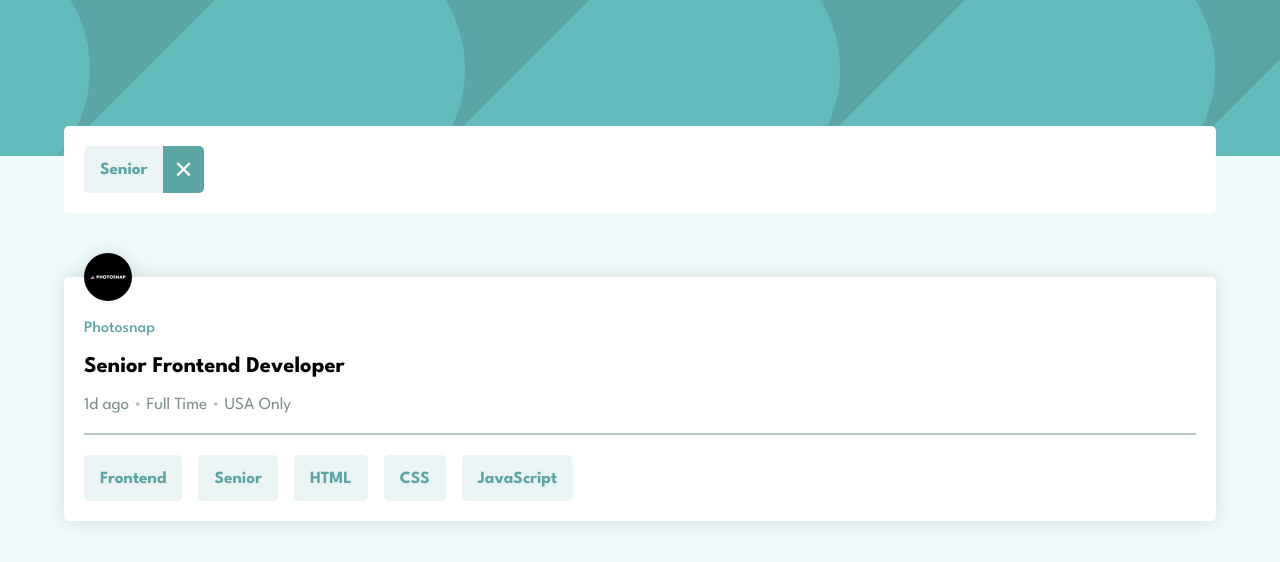
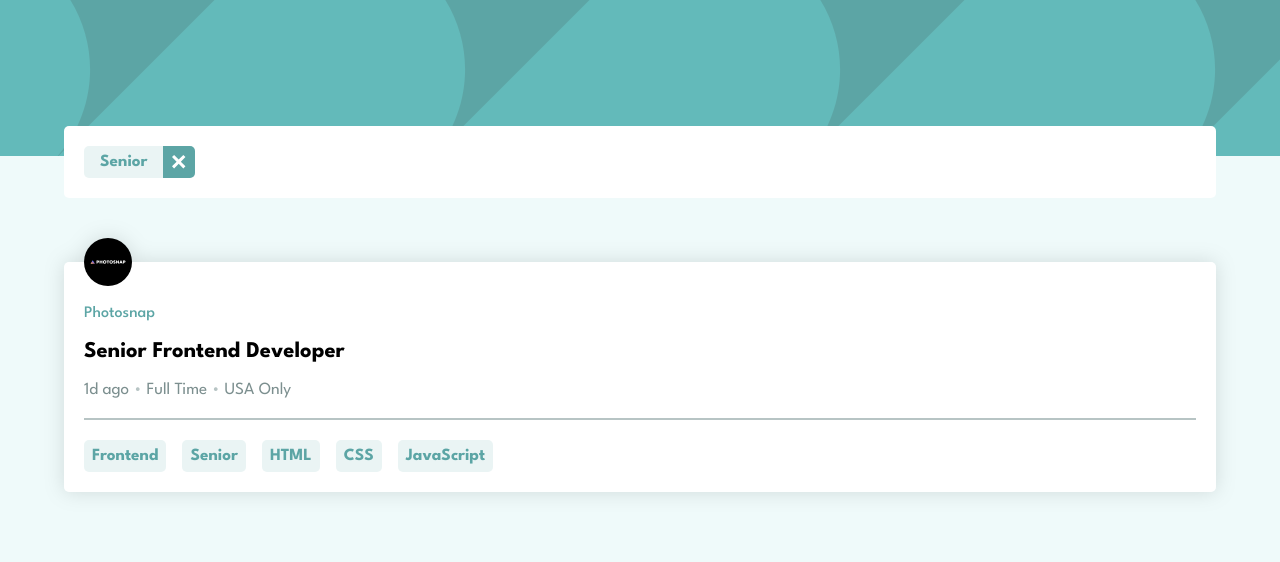
Before and after one commit to RyanNolan1/react-job-listing, a React (Create React App) app: page / in a window 1280 px wide. Both pictures are taken after a click on the button "Senior". Shown: the top 562 px of the page. Built offline with nearby package versions, Linux system fonts and the light colour scheme.

Commit message:
this will add further styling to all the buttons on the app

```diff
--- a/src/App.css
+++ b/src/App.css
@@ -60,10 +60,12 @@ body {
   background: #5ca5a520;
   font-size: 1.066rem;
   border-radius: 5px;
+  padding-left:0.5rem;
+  padding-right:0.5rem;
   border: none;
-  padding: 16px 16px 14px 16px;
   font-weight: 700;
   transition: 0.3s;
+  height:32px;
 }
 
 .info-button:hover {
@@ -86,7 +88,7 @@ header {
   border-radius: 5px;
   display: flex;
   flex-direction: row;
-  gap: 1rem;
+  gap: 1.25rem;
   color: #5ca5a5;
   padding: 1.25rem;
   flex-wrap: wrap;
@@ -98,26 +100,27 @@ header {
   justify-content: center;
   align-items: center;
   gap: 1rem;
+  border-radius: 5px;
   background: #5ca5a520;
-  border-radius: 5px;
+}
+
+.job-details-button-text {
+  padding: 0 0 0 16px;
+  font-weight: 700;
   font-size: 1.066rem;
-  font-weight: 700;
-  padding: 0 0 0 16px;
 }
 
 .job-details-button {
   display: flex;
   justify-content: center;
   align-items: center;
-  font-size: 1.5rem;
-  font-family: "League Spartan", sans-serif;
   border: none;
   background-color: #5ca5a5;
-  color: white;
   border-radius: 0 5px 5px 0;
   transition: 0.3s;
-  padding: 10px 10px 9px 10px;
   overflow: hidden;
+  height:32px;
+  width:32px;
 }
 
 .job-details-button:hover {
--- a/src/App.js
+++ b/src/App.js
@@ -68,7 +68,7 @@ function JobDetailsList({ jobDetails, onDeleteFilter }) {
         {jobDetails.map((jobDetail) => {
           return (
             <div className="job-details-button-container">
-            {Object.values(jobDetail)[1]}
+              <p className="job-details-button-text">{Object.values(jobDetail)[1]}</p>
               <button
                 className="job-details-button"
                 onClick={() => {
@@ -76,7 +76,13 @@ function JobDetailsList({ jobDetails, onDeleteFilter }) {
                 }}
                 key={jobDetail.id}
               >
-            &#x2715;
+                <svg xmlns="http://www.w3.org/2000/svg" width="14" height="14">
+                  <path
+                    fill="#FFF"
+                    fill-rule="evenodd"
+                    d="M11.314 0l2.121 2.121-4.596 4.596 4.596 4.597-2.121 2.121-4.597-4.596-4.596 4.596L0 11.314l4.596-4.597L0 2.121 2.121 0l4.596 4.596L11.314 0z"
+                  />
+                </svg>
               </button>
             </div>
           );
```
Lines whose indentation alone changed are shown as unchanged.
